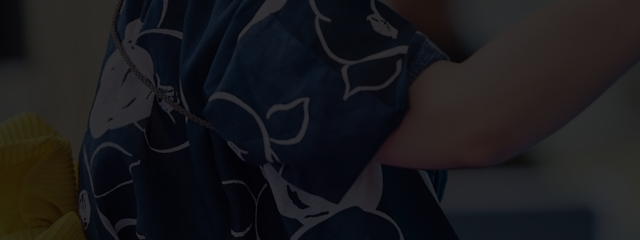
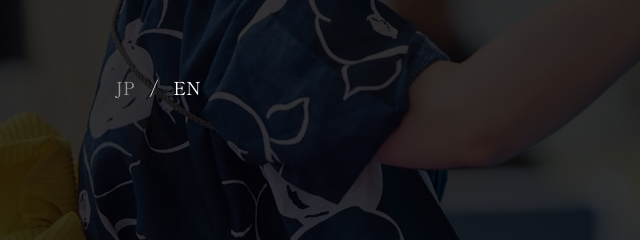
Before and after one commit to Nao-matsu0301/sirasu-portofolio, a plain HTML site: page en/index.html in a window 1280 px wide. Shown: the part 430-670 px from the top of the page, 0-640 px from the left. Drawn offline with nearby package versions, Linux system fonts and the light colour scheme.

Commit message:
Add files via upload

```diff
--- a/en/index.html
+++ b/en/index.html
@@ -51,6 +51,25 @@
             </div>
         </div>
         <!-- <div class="menu">サンプル</div> -->
+
+        <div class="header-translation-area">
+            <section class="translation-container">
+            <ul>
+                <li class="translation-item __jp">
+                    <a href="/index.html" class="jpver">
+                        <span>JP</span>
+                    </a>
+                </li>
+                <li>/</li>
+                <li class="translation-item __en">
+                    <a href="#" class="enver">
+                        <span>EN</span>
+                    </a>
+                </li>
+            </ul>
+            </section>
+        </div>
+
     </header>
 
     <main>
```
